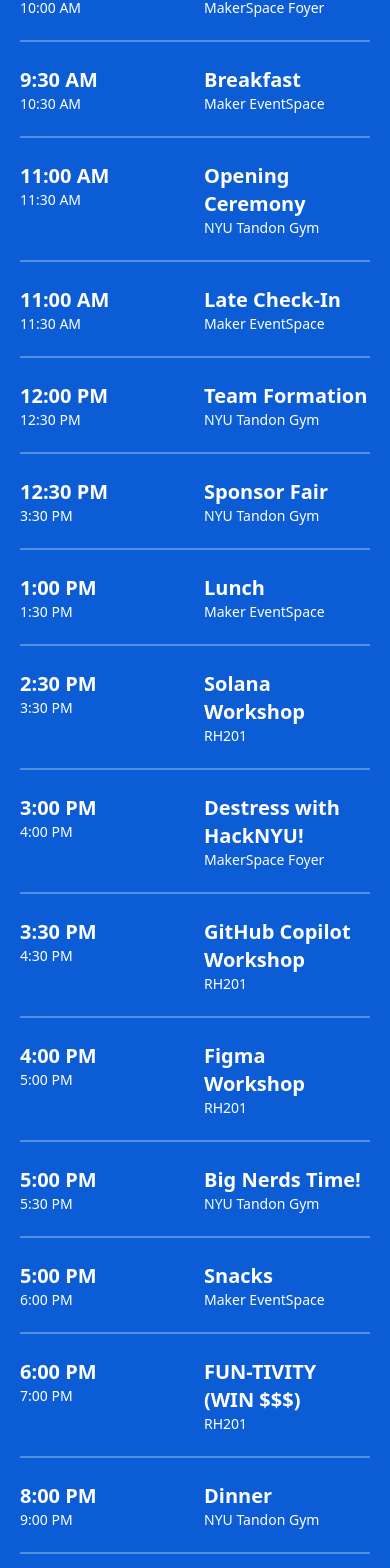
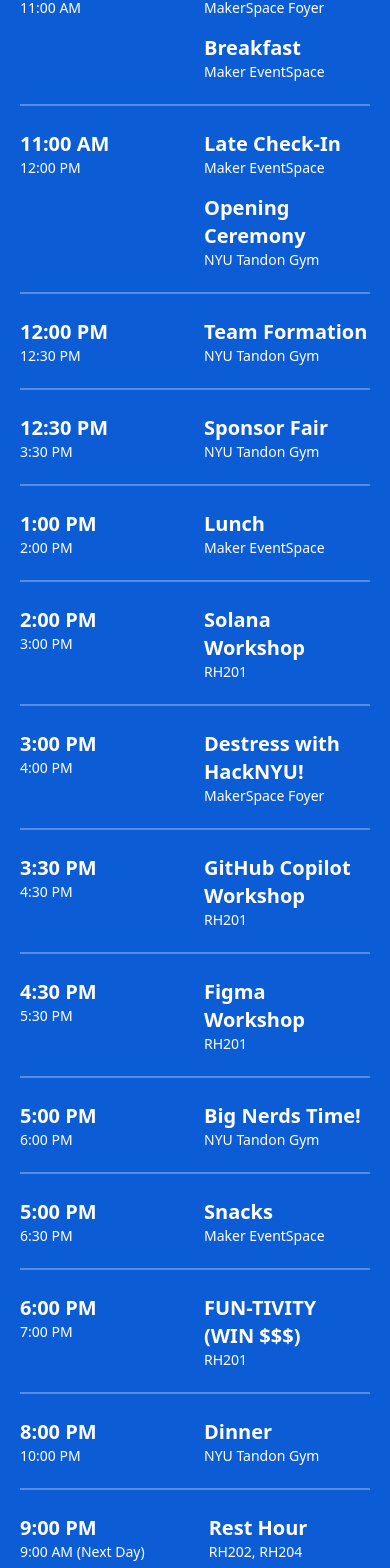
Before and after one commit to hacknyu/HackNYU-2025, a React (Vite) app: page / in a window 390 px wide. Shown: the part 2998-4566 px from the top of the page. Built offline with nearby package versions, Linux system fonts and the light colour scheme.

Commit message:
fix links, times, and update schedule

```diff
--- a/src/sections/schedule/Schedule.jsx
+++ b/src/sections/schedule/Schedule.jsx
@@ -60,9 +60,40 @@
                       >
                         {section.location}
                       </a>
+                      {section.locationAlt?
+                        <span>{", "}
+                          <a
+                            href={locationLinks[section.locationAlt]}
+                            target="_blank"
+                            rel="noopener noreferrer"
+                            className="hover:underline cursor-pointer"
+                          >
+                            {section.locationAlt}
+                          </a>
+                        </span>
+                       : (<span/>)}
                     </span>
                   ) : (
                     <span className="text-sm">{section.location}</span>
+                  )}
+
+                  {/* Combined events with same time and different locations (add some margin between events in same slot) */}
+                  {section.location2 ? <span className="mt-4" />: <span/>}
+                  <span className="text-xl font-bold">{section.description2}</span>
+                  {Object.hasOwn(locationLinks, section.location2) ? (
+                    <span className="text-sm">
+                      <a
+                        href={locationLinks[section.location2]}
+                        target="_blank"
+                        rel="noopener noreferrer"
+                        className="hover:underline cursor-pointer"
+                      >
+                        {section.location2}
+                      </a>
+                    </span>
+                  ) : (
+                    <span></span>
+                    // <span className="text-sm">{section.location2}</span>
                   )}
                 </div>
               </div>
@@ -85,7 +116,7 @@
       }}
     >
       <div className="hidden sm:block max-w-6xl mx-auto mb-8">
-        <h2 className="text-blue text-[32px] md:text-4xl font-bold text-center mb-8 mt-12">Saturday Schedule</h2>
+        <h2 className="text-blue text-[32px] font-bold text-center mb-8 mt-12">Saturday Schedule</h2>
 
         <table className="w-full border-separate border-spacing-3 table-fixed">
           <thead>
@@ -151,7 +182,6 @@
                       >
                         <div className="text-s font-bold text-center">Check-In</div>
                       </td>
-                      {renderTableCell(row.makerspace)}
                       <td
                         className="p-2 border border-blue border-opacity-50 rounded-3xl bg-white text-blue"
                         rowSpan={3}
@@ -377,7 +407,6 @@
                         <div className="text-s font-bold text-center">FUN-TIVITY (WIN $$$)</div>
                       </td>
                       {renderTableCell(row.Maker_EventSpace)}
-                      {renderTableCell(row.makerspace)}
                     </tr>
                   )
                 }
@@ -412,7 +441,6 @@
                   {renderTableCell(row.tandonGym)}
                   {renderTableCell(row.MakerSpace_Foyer)}
                   {renderTableCell(row.Maker_EventSpace)}
-                  {renderTableCell(row.makerspace)}
                 </tr>
               )
             })}
@@ -427,7 +455,8 @@
             className="hover:underline"
           >
              RH202
-          </a>,
+          </a>
+          <span>, </span>
           <a
             href="https://engineering.nyu.edu/classrooms-event-spaces/rh-204"
             target="_blank"
@@ -458,7 +487,9 @@
           <thead>
             <tr>
               <th className="w-1/5"></th>
-              {Object.entries(locationLinks).map(([location, link], index) => (
+              {Object.entries(locationLinks).filter(([location, _]) => (
+                location === "NYU Tandon Gym" || location === "MakerSpace Foyer" || location === "Pfizer Auditorium"
+              )).map(([location, link], index) => (
                 <th key={index} className={thStyle}>
                   <a href={link} target="_blank" rel="noopener noreferrer" className="hover:underline cursor-pointer">
                     {location}
@@ -534,7 +565,6 @@
                   )}
                   {renderTableCell(row.tandonGym)}
                   {renderTableCell(row.pfizer)}
-                  {renderTableCell(row.makerspace)}
                 </tr>
               )
             })}
--- a/src/sections/schedule/data.js
+++ b/src/sections/schedule/data.js
@@ -1,7 +1,11 @@
 export const locationLinks = {
   "NYU Tandon Gym": "https://maps.app.goo.gl/1hBFjvhqqGynxgt48",
-  "MakerSpace Foyer": "",
-  "Pfizer Auditorium": ""
+  "MakerSpace Foyer": "https://g.co/kgs/JTetX92",
+  "Pfizer Auditorium": "https://maps.app.goo.gl/r1Fv2m8GxvZCjcQZ8",
+  "Maker EventSpace": "https://engineering.nyu.edu/classrooms-event-spaces/rh-116-maker-eventspace",
+  "RH201": "https://engineering.nyu.edu/classrooms-event-spaces/rh-201",
+  "RH202": "https://engineering.nyu.edu/classrooms-event-spaces/rh-202",
+  "RH204": "https://engineering.nyu.edu/classrooms-event-spaces/rh-204",
 }
 
 export const saturdayScheduleWeb = [
@@ -10,7 +14,6 @@
     tandonGym: "",
     MakerSpace_Foyer: "Check-In",
     Maker_EventSpace: "",
-    makerspace: "",
   },
   {
     time: "10:00 AM - 10:30 AM",
@@ -28,202 +31,166 @@
     tandonGym: "Opening Ceremony",
     MakerSpace_Foyer: "",
     Maker_EventSpace: "",
-    makerspace: "",
   },
   {
     time: "11:30 AM - 12:00 PM",
     tandonGym: "",
     MakerSpace_Foyer: "",
     Maker_EventSpace: "",
-    makerspace: "",
   },
   {
     time: "12:00 PM - 12:30 PM",
     tandonGym: "Team Formation",
     Maker_EventSpace: "",
-    makerspace: "",
   },
   {
     time: "12:30 PM - 1:00 PM",
     tandonGym: "",
     Maker_EventSpace: "",
-    makerspace: "",
   },
   {
     time: "1:00 PM - 1:30 PM",
     Maker_EventSpace: "",
-    makerspace: "",
   },
   {
     time: "1:30 PM - 2:00 PM",
     tandonGym: "",
     Maker_EventSpace: "",
-    makerspace: "",
   },
   {
     time: "2:00 PM - 2:30 PM",
     tandonGym: "",
     Maker_EventSpace: "",
-    makerspace: "",
   },
   {
     time: "2:30 PM - 3:00 PM",
     tandonGym: "",
     Maker_EventSpace: "",
-    makerspace: "",
   },
   {
     time: "3:00 PM - 3:30 PM",
     tandonGym: "",
     MakerSpace_Foyer: "",
     Maker_EventSpace: "",
-    makerspace: "",
   },
   {
     time: "3:30 PM - 4:00 PM",
     tandonGym: "",
     Maker_EventSpace: "",
-    makerspace: "",
   },
   {
     time: "4:00 PM - 4:30 PM",
-    makerspace: "",
   },
   {
     time: "4:30 PM - 5:00 PM",
     MakerSpace_Foyer: "",
-    makerspace: "",
   },
   {
     time: "5:00 PM - 5:30 PM",
     MakerSpace_Foyer: "",
     Maker_EventSpace: "",
-    makerspace: "",
   },
   {
     time: "5:30 PM - 6:00 PM",
     tandonGym: "",
     MakerSpace_Foyer: "",
     Maker_EventSpace: "",
-    makerspace: "",
   },
   {
     time: "6:00 PM - 6:30 PM",
     tandonGym: "",
     MakerSpace_Foyer: "",
     Maker_EventSpace: "",
-    makerspace: "",
   },
   {
     time: "6:30 PM - 7:00 PM",
     tandonGym: "",
     MakerSpace_Foyer: "",
     Maker_EventSpace: "",
-    makerspace: "",
   },
   {
     time: "●",
     tandonGym: "",
     MakerSpace_Foyer: "",
     Maker_EventSpace: "",
-    makerspace: "",
   },
   {
     time: "●",
     tandonGym: "",
     MakerSpace_Foyer: "",
     Maker_EventSpace: "",
-    makerspace: "",
   },
   {
     time: "●",
     tandonGym: "",
     MakerSpace_Foyer: "",
     Maker_EventSpace: "",
-    makerspace: "",
   },
   {
     time: "8:00 PM - 8:30 PM",
     tandonGym: "",
     MakerSpace_Foyer: "",
     Maker_EventSpace: "",
-    makerspace: "",
   },
   {
     time: "8:30 PM - 9:00 PM",
     tandonGym: "",
     MakerSpace_Foyer: "",
     Maker_EventSpace: "",
-    makerspace: "",
   },
   {
     time: "9:30 PM - 10:00 PM",
     tandonGym: "",
     MakerSpace_Foyer: "",
     Maker_EventSpace: "",
-    makerspace: "",
-  },
-  {
-    time: "10:00 PM - 10:30 PM",
-    tandonGym: "",
-    MakerSpace_Foyer: "",
   },
 ]
 
 export const sundayScheduleWeb = [
   {
-    time: "10:00 AM - 10:30 PM",
+    time: "10:00 AM - 10:30 AM",
     tandonGym: "",
     pfizer: "",
-    makerspace: "",
   },
   {
-    time: "10:30 AM - 11:00 PM",
+    time: "10:30 AM - 11:00 AM",
     tandonGym: "",
     pfizer: "",
-    makerspace: "",
   },
   {
-    time: "11:00 AM - 11:30 PM",
+    time: "11:00 AM - 11:30 AM",
     tandonGym: "",
     pfizer: "",
-    makerspace: "",
   },
   {
-    time: "11:30 AM - 12:00 PM",
-    tandonGym: "Project Deadline (11:30)",
+    time: "11:30 AM",
+    tandonGym: "Project Deadline!",
     pfizer: "",
-    makerspace: "",
   },
   {
     time: "12:00 PM - 12:30 PM",
     tandonGym: "",
     pfizer: "",
-    makerspace: "",
   },
   {
     time: "12:30 PM - 1:00 PM",
     tandonGym: "",
     pfizer: "",
-    makerspace: "",
   },
   {
     time: "1:00 PM - 1:30 PM",
     tandonGym: "",
     pfizer: "",
-    makerspace: "",
   },
   {
     time: "1:30 PM - 2:00 PM",
     tandonGym: "",
     pfizer: "",
-    makerspace: "",
   },
   {
     time: "2:00 PM - 2:30 PM",
     tandonGym: "",
     pfizer: "",
-    makerspace: "",
   },
   {
     time: "2:30 PM - 3:00 PM",
@@ -235,40 +202,30 @@
     time: "3:00 PM - 3:30 PM",
     tandonGym: "",
     pfizer: "",
-    makerspace: "",
   },
   {
     time: "3:30 PM - 4:00 PM",
     tandonGym: "",
     pfizer: "",
-    makerspace: "",
   }
 ]
 
 export const saturdayMobileScheduleData = [
   {
     startTime: "9:30 AM",
-    endTime: "10:00 AM",
+    endTime: "11:00 AM",
     description: "Check-In",
     location: "MakerSpace Foyer",
-  },
-  {
-    startTime: "9:30 AM",
-    endTime: "10:30 AM",
-    description: "Breakfast",
-    location: "Maker EventSpace",
+    description2: "Breakfast",
+    location2: "Maker EventSpace",
   },
   {
     startTime: "11:00 AM",
-    endTime: "11:30 AM",
-    description: "Opening Ceremony",
-    location: "NYU Tandon Gym",
-  },
-  {
-    startTime: "11:00 AM",
-    endTime: "11:30 AM",
+    endTime: "12:00 PM",
     description: "Late Check-In",
     location: "Maker EventSpace",
+    description2: "Opening Ceremony",
+    location2: "NYU Tandon Gym",
   },
   {
     startTime: "12:00 PM",
@@ -284,13 +241,13 @@
   },
   {
     startTime: "1:00 PM",
-    endTime: "1:30 PM",
+    endTime: "2:00 PM",
     description: "Lunch",
     location: "Maker EventSpace",
   },
   {
-    startTime: "2:30 PM",
-    endTime: "3:30 PM",
+    startTime: "2:00 PM",
+    endTime: "3:00 PM",
     description: "Solana Workshop",
     location: "RH201",
   },
@@ -307,20 +264,20 @@
     location: "RH201",
   },
   {
-    startTime: "4:00 PM",
-    endTime: "5:00 PM",
+    startTime: "4:30 PM",
+    endTime: "5:30 PM",
     description: "Figma Workshop",
     location: "RH201",
   },
   {
     startTime: "5:00 PM",
-    endTime: "5:30 PM",
+    endTime: "6:00 PM",
     description: "Big Nerds Time!",
     location: "NYU Tandon Gym",
   },
   {
     startTime: "5:00 PM",
-    endTime: "6:00 PM",
+    endTime: "6:30 PM",
     description: "Snacks",
     location: "Maker EventSpace",
   },
@@ -332,7 +289,7 @@
   },
   {
     startTime: "8:00 PM",
-    endTime: "9:00 PM",
+    endTime: "10:00 PM",
     description: "Dinner",
     location: "NYU Tandon Gym",
   },
@@ -340,7 +297,8 @@
     startTime: "9:00 PM",
     endTime: "9:00 AM (Next Day)",
     description: "Rest Hour",
-    location: "RH202, RH204",
+    location: "RH202",
+    locationAlt: "RH204",
   },
 ]
 
@@ -353,13 +311,13 @@
   },
   {
     startTime: "11:30 AM",
-    endTime: "12:00 PM",
-    description: "Project Deadline (11:30)",
+    endTime: "",
+    description: "Project Deadline!",
     location: "NYU Tandon Gym",
   },
   {
     startTime: "12:30 PM",
-    endTime: "2:00 PM",
+    endTime: "2:30 PM",
     description: "Judging",
     location: "NYU Tandon Gym",
   },
```
